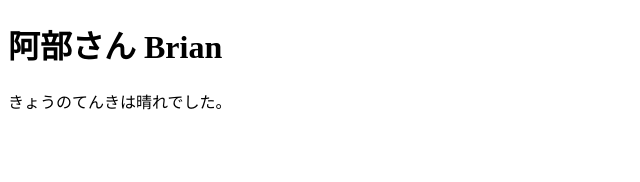
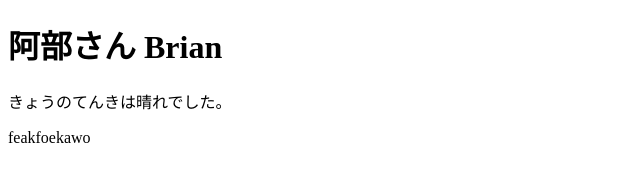
Before and after one commit to KawabeTakuya/github_tutorial, a plain HTML site: page index.html in a window 1280 px wide. Shown: the whole page, without its empty margins (0-640 px from the left). Drawn offline with Linux system fonts and the light colour scheme.

Commit message:
さらに変更追加

```diff
--- a/index.html
+++ b/index.html
@@ -10,6 +10,7 @@
     <h1>阿部さん Brian</h1>
     <div><p>きょうのてんきは晴れでした。</p></div>
   </body>
+  feakfoekawo
   <script>
     console.log("新しい機能追加");
   </script>
```
